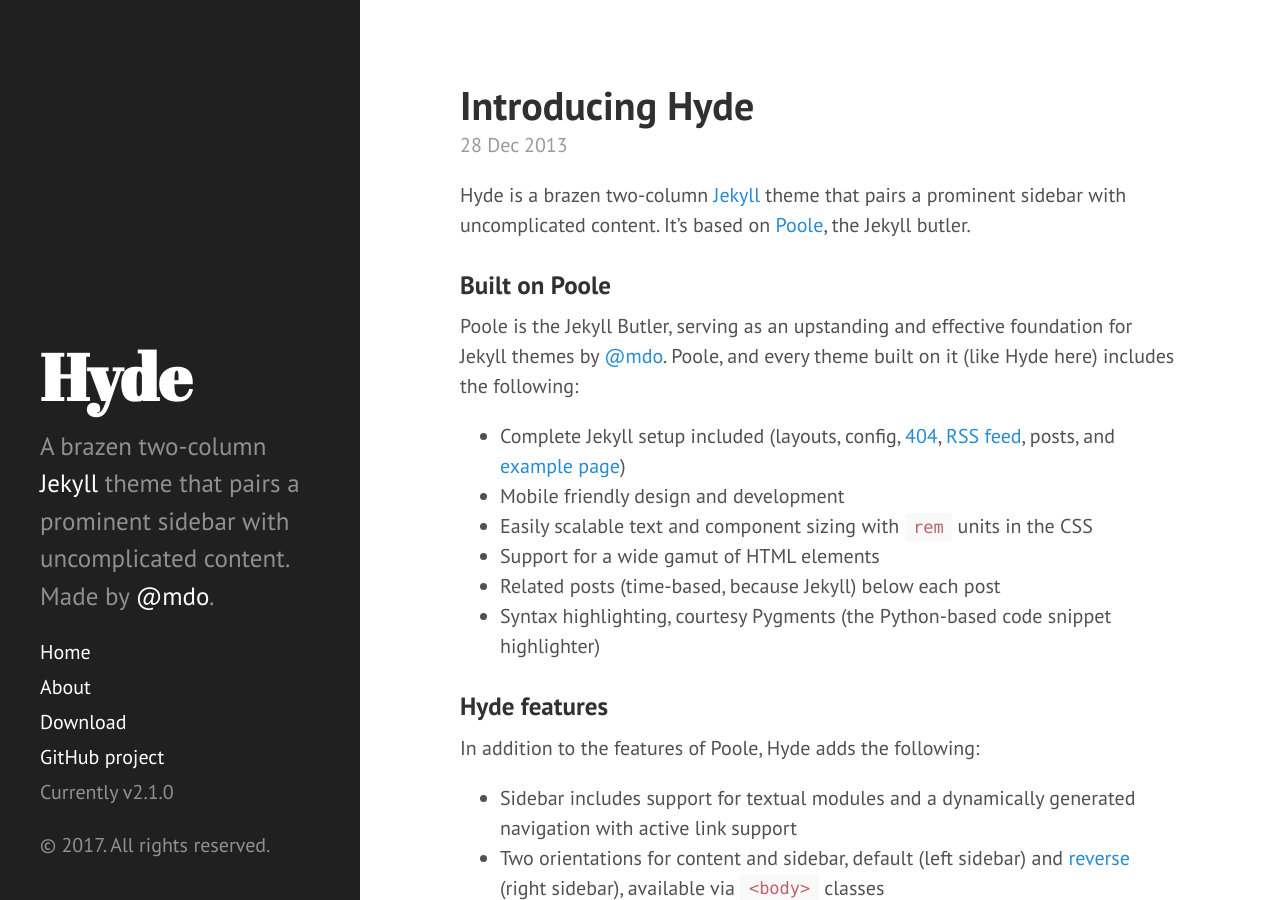
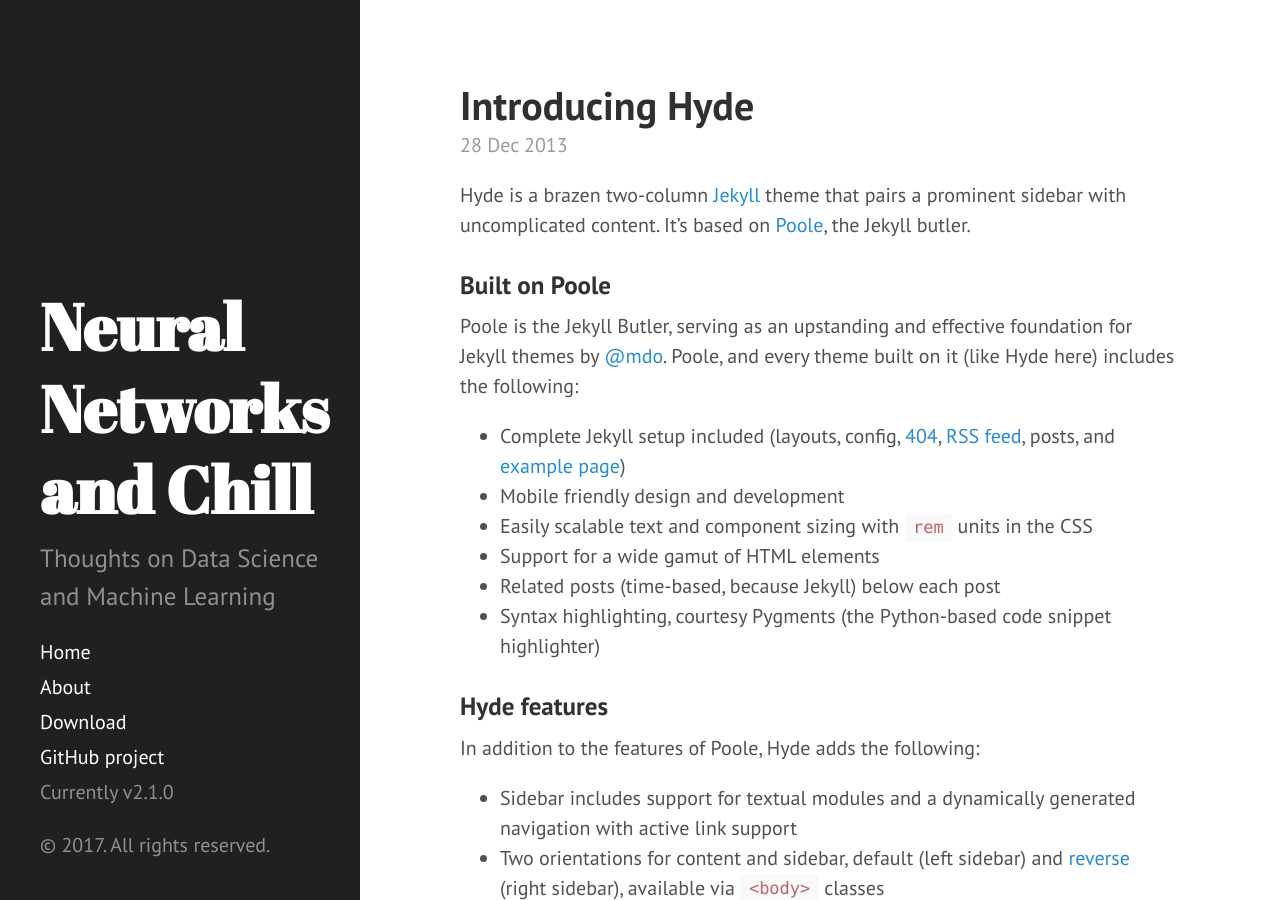
Before and after one commit to michetonu/michetonu.github.io, a Jekyll site: the page built from index.html, in a window 1280 px wide and 900 px high. Built offline with Jekyll 4.4.1, drawn with Linux system fonts in a browser that asks for light colours; Markdown is read by kramdown in place of the engine named in the settings; the list of posts is cut into pages by our own code.

Commit message:
Update _config.yml

```diff
--- a/_config.yml
+++ b/_config.yml
@@ -7,15 +7,12 @@
 relative_permalinks: true
 
 # Setup
-title:            Hyde
-tagline:          'A Jekyll theme'
-description:      'A brazen two-column <a href="http://jekyllrb.com" target="_blank">Jekyll</a> theme that pairs a prominent sidebar with uncomplicated content. Made by <a href="https://twitter.com/mdo" target="_blank">@mdo</a>.'
-url:              http://hyde.getpoole.com
-baseurl:          /
+title:            Neural Networks and Chill
+tagline:          'Michele Tonutti'
+description:      'Thoughts on Data Science and Machine Learning'
 
 author:
-  name:           'Mark Otto'
-  url:            https://twitter.com/mdo
+  name:           'Michele Tonutti'
 
 paginate:         5
 
```
